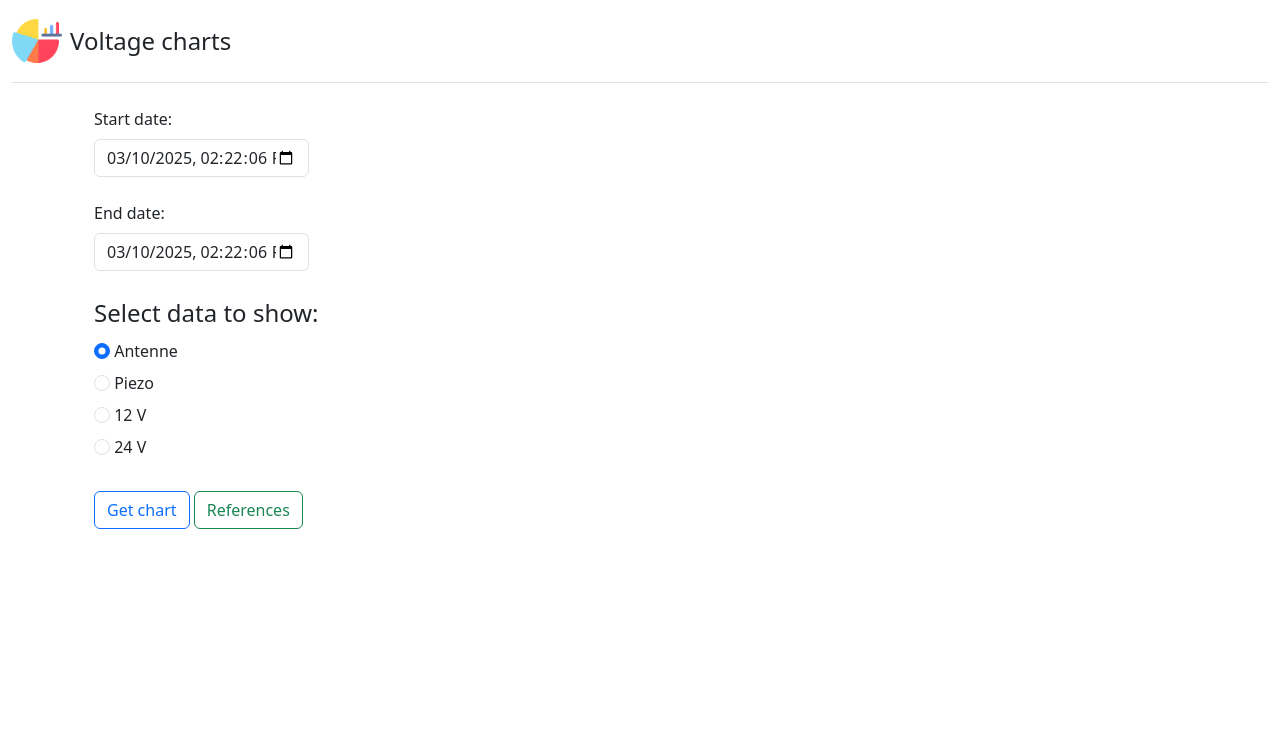
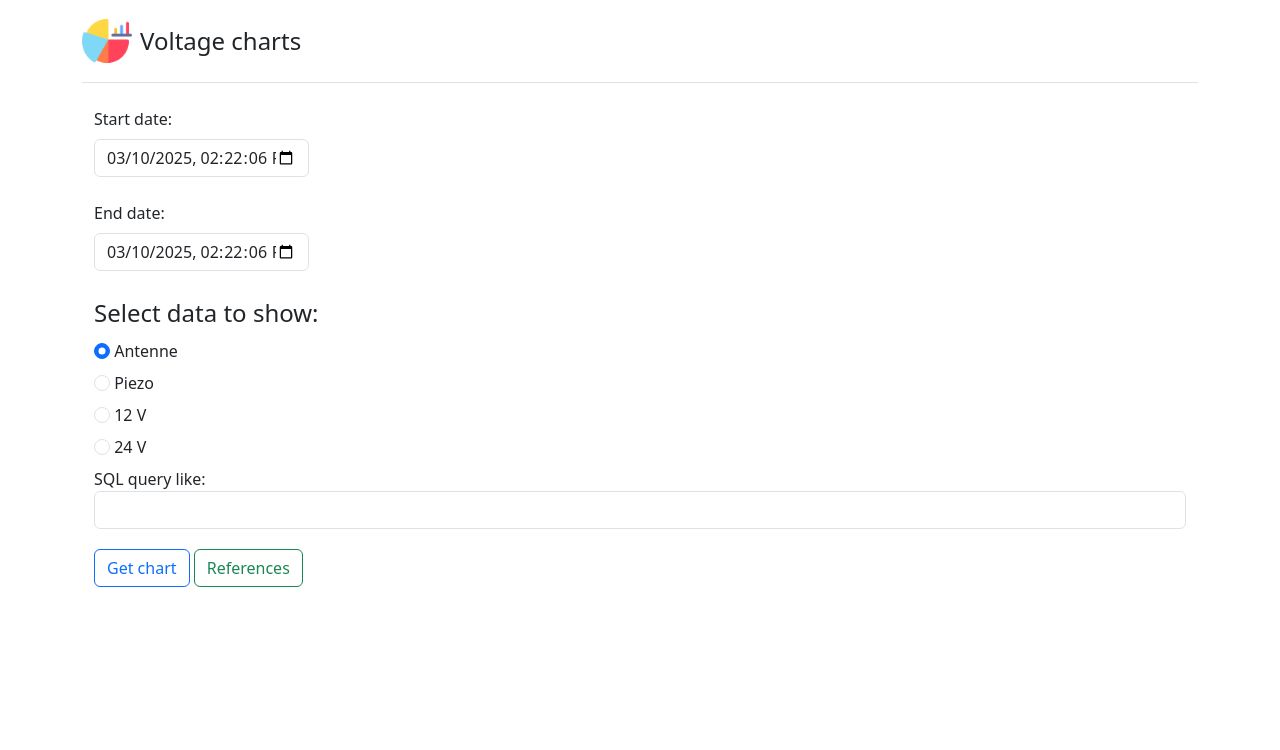
Before and after one commit to matthewvirus/voltage-charts, a website: page index.html in a window 1280 px wide. Drawn offline with nearby package versions, Linux system fonts and the light colour scheme; some packages are replaced by stand-ins of ours; a script that the page names is missing; files whose address does not match are found by name.

Commit message:
Design refreshed

```diff
--- a/index.html
+++ b/index.html
@@ -12,7 +12,7 @@
 </head>
 
 <body>
-    <div class="container-fluid">
+    <div class="container">
         <header class="d-flex flex-wrap justify-content-center py-3 mb-4 border-bottom">
             <a href="/" class="d-flex align-items-center mb-3 mb-md-0 me-md-auto text-dark text-decoration-none">
                 <img class="bi me-2" src="http://localhost:8080/images/charts.png" width="50" height="50">
@@ -51,13 +51,20 @@
                                 <input type="radio" id="v24" name="data" value="v_24" class="form-check-input" />
                                 <label for="v24" class="form-label">24 V</label>
                             </div>
-                        </fieldset><br>
+                        </fieldset>
+                        <div class="mb-3">
+                            <label for="editable">SQL query like:</label>
+                            <input id="editable" type="text" class="form-control">
+                        </div>
                         <button type="submit" name="getChart" class="btn btn-outline-primary">
                             <span id="spanLoading"></span>
                             Get chart
                         </button>
                         <button type="button" class="btn btn-outline-success" data-bs-toggle="modal" data-bs-target="#refModal">
                             References
+                        </button>
+                        <button id="resetChart" type="button" class="btn btn-outline-primary mt-2" style="visibility: hidden;">
+                            Reset zoom
                         </button>
                     </form>
                 </div>
```
